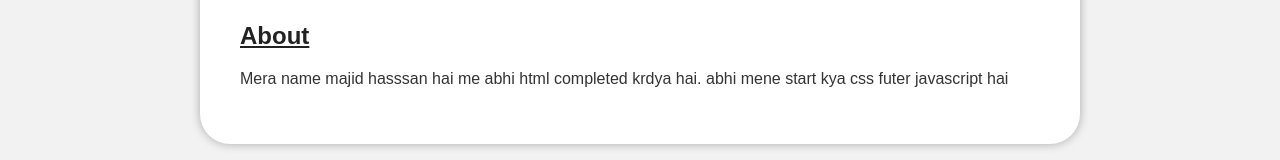
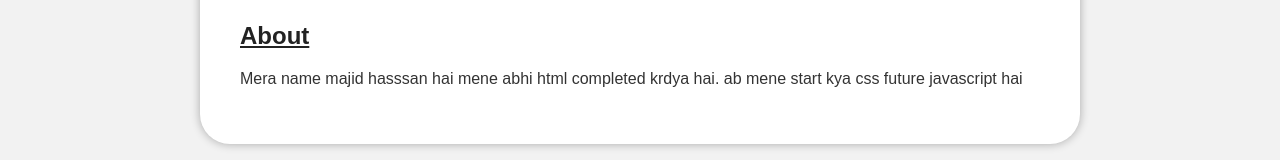
Before and after one commit to majidhassan403/my-portfolio-, a plain HTML site: page index.html in a window 1280 px wide. Shown: the part 195-355 px from the top of the page. Drawn offline with Linux system fonts and the light colour scheme.

Commit message:
Update index.html

```diff
--- a/index.html
+++ b/index.html
@@ -95,8 +95,8 @@ section{
 </header>
 	<section id="about">
 		<h2>About</h2>
-		<p>Mera name majid hasssan hai me abhi html completed krdya hai.
-			abhi mene start kya css futer javascript hai
+		<p>Mera name majid hasssan hai mene abhi html completed krdya hai.
+			ab mene start kya css future javascript hai
 		</p>
 	</section>
 
```
